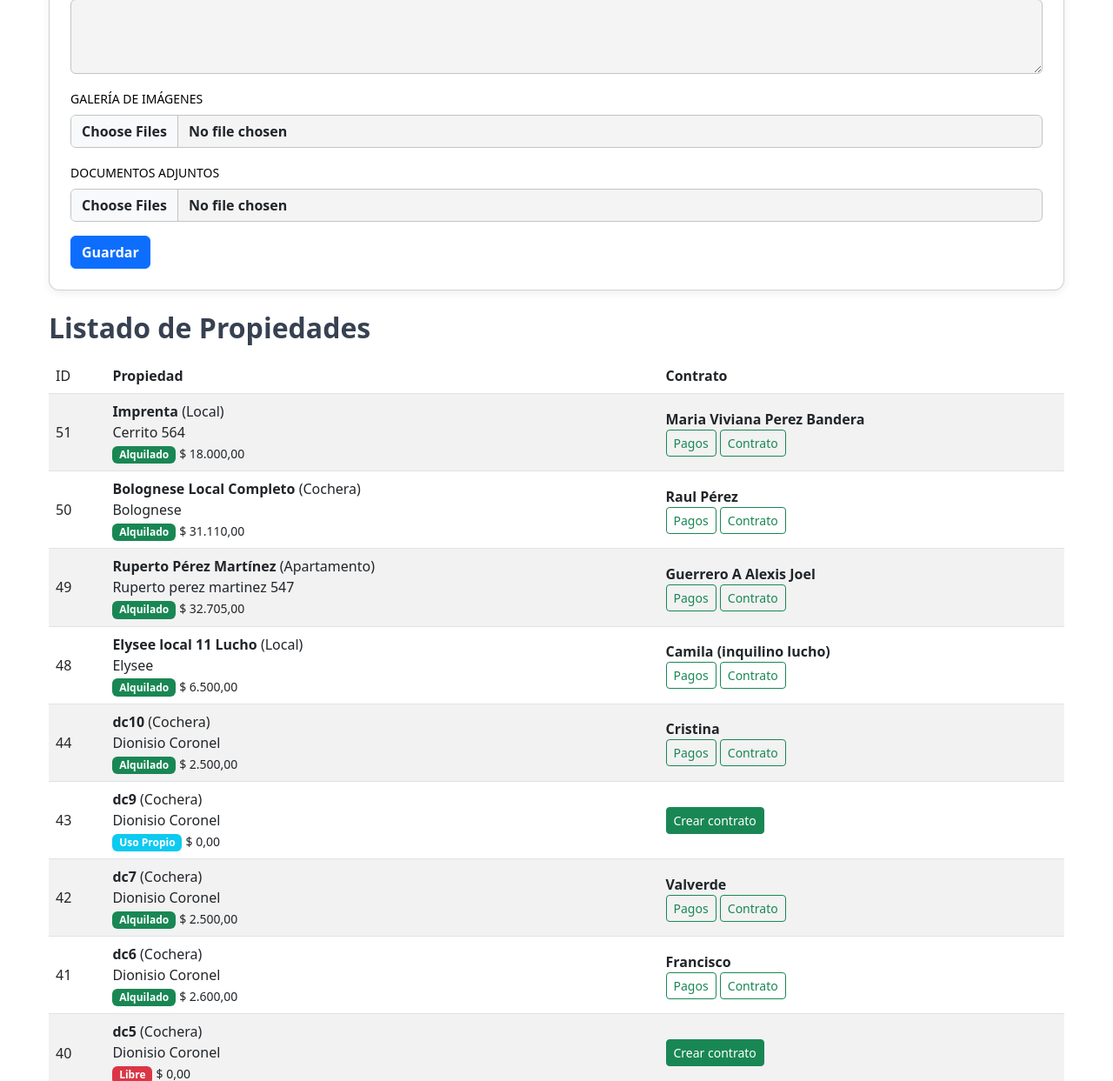
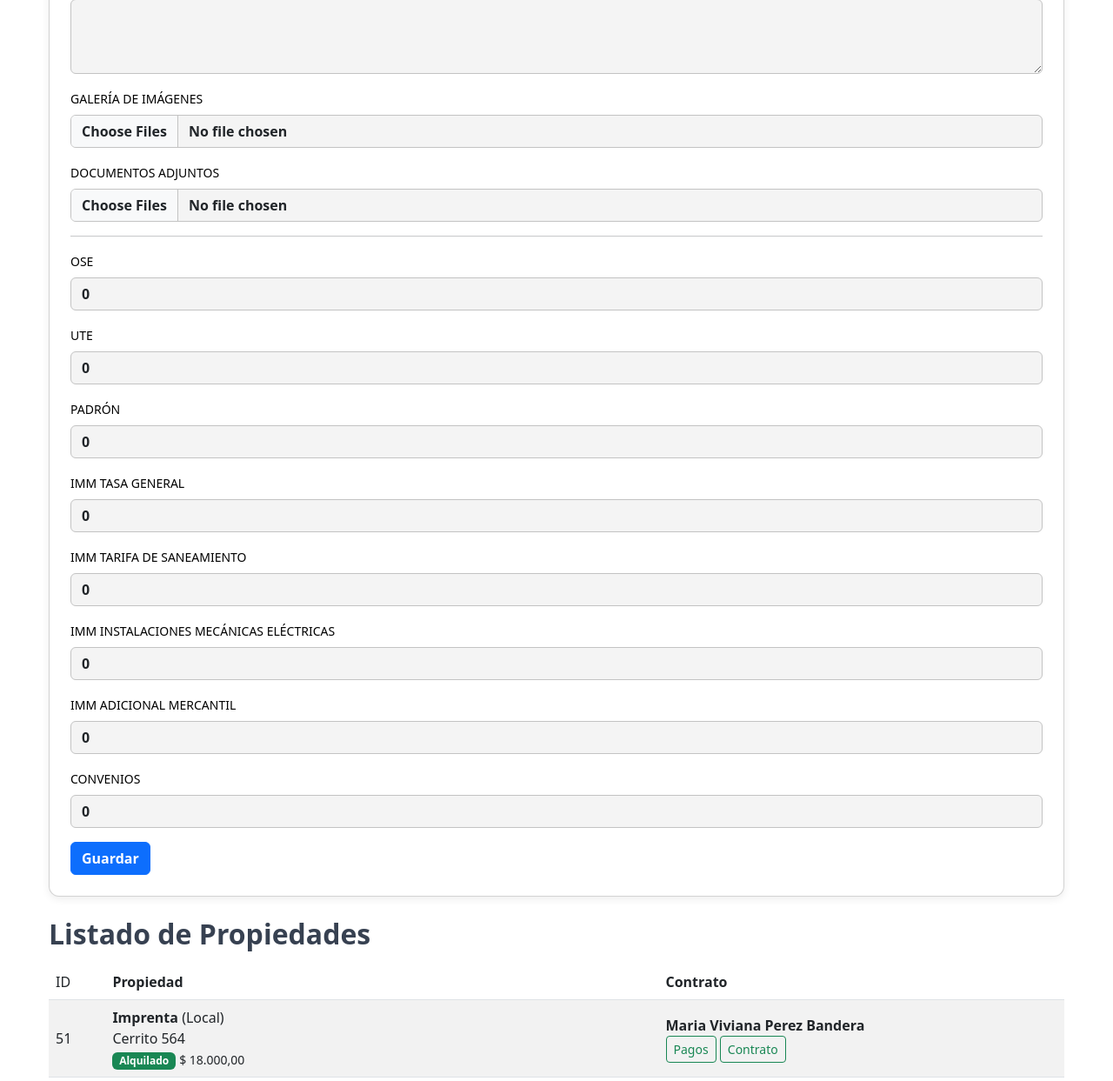
Before and after one commit to luchopb/rentflow, a PHP site: page /propiedades.php in a window 1280 px wide, after a click on "Agregar Nueva Propiedad". Shown: the part 1305-2548 px from the top of the page at 87% size. Run offline with PHP 8.4, Linux system fonts and the light colour scheme; a user stored in the database is signed in; data comes from the database, SQL or seed files in the repository.

Commit message:
Agrego campos nuevos

```diff
--- a/rentflow_mini/propiedades.php
+++ b/rentflow_mini/propiedades.php
@@ -54,6 +54,14 @@ if ($_SERVER['REQUEST_METHOD'] === 'POST') {
   $anep = clean_input($_POST['anep'] ?? '');
   $contribucion_inmobiliaria = floatval($_POST['contribucion_inmobiliaria'] ?? 0);
   $comentarios = clean_input($_POST['comentarios'] ?? '');
+  $ose = intval($_POST['ose'] ?? 0);
+  $ute = intval($_POST['ute'] ?? 0);
+  $padron = intval($_POST['padron'] ?? 0);
+  $imm_tasa_general = intval($_POST['imm_tasa_general'] ?? 0);
+  $imm_tarifa_de_saneamiento = intval($_POST['imm_tarifa_de_saneamiento'] ?? 0);
+  $imm_instalaciones_mecanicas_electricas = intval($_POST['imm_instalaciones_mecanicas_electricas'] ?? 0);
+  $imm_adicional_mercantil = intval($_POST['imm_adicional_mercantil'] ?? 0);
+  $convenios = intval($_POST['convenios'] ?? 0);
 
   $gallery_images = json_decode($_POST['existing_images'] ?? '[]', true) ?: [];
   $attached_docs = json_decode($_POST['existing_docs'] ?? '[]', true) ?: [];
@@ -105,18 +113,18 @@ if ($_SERVER['REQUEST_METHOD'] === 'POST') {
     $fecha_hora = date('Y-m-d H:i:s');
 
     if ($edit_id > 0) {
-      $stmt = $pdo->prepare("UPDATE propiedades SET nombre=?, tipo=?, direccion=?, imagenes=?, documentos=?, galeria=?, local=?, precio=?, incluye_gc=?, gastos_comunes=?, estado=?, garantia=?, corredor=?, anep=?, contribucion_inmobiliaria=?, comentarios=?, usuario_id=?, fecha_modificacion=? WHERE id=?");
-      $stmt->execute([$nombre, $tipo, $direccion, $imagenes_db, $documentos_db, $galeria, $local, $precio, $incluye_gc, $gastos_comunes, $estado, $garantia, $corredor, $anep, $contribucion_inmobiliaria, $comentarios, $usuario_id, $fecha_hora, $edit_id]);
+      $stmt = $pdo->prepare("UPDATE propiedades SET nombre=?, tipo=?, direccion=?, imagenes=?, documentos=?, galeria=?, local=?, precio=?, incluye_gc=?, gastos_comunes=?, estado=?, garantia=?, corredor=?, anep=?, contribucion_inmobiliaria=?, comentarios=?, ose=?, ute=?, padron=?, imm_tasa_general=?, imm_tarifa_de_saneamiento=?, imm_instalaciones_mecanicas_electricas=?, imm_adicional_mercantil=?, convenios=?, usuario_id=?, fecha_modificacion=? WHERE id=?");
+      $stmt->execute([$nombre, $tipo, $direccion, $imagenes_db, $documentos_db, $galeria, $local, $precio, $incluye_gc, $gastos_comunes, $estado, $garantia, $corredor, $anep, $contribucion_inmobiliaria, $comentarios, $ose, $ute, $padron, $imm_tasa_general, $imm_tarifa_de_saneamiento, $imm_instalaciones_mecanicas_electricas, $imm_adicional_mercantil, $convenios, $usuario_id, $fecha_hora, $edit_id]);
       $message = "Propiedad actualizada correctamente.";
     } else {
-      $stmt = $pdo->prepare("INSERT INTO propiedades (nombre,tipo,direccion,imagenes,documentos,galeria,local,precio,incluye_gc,gastos_comunes,estado,garantia,corredor,anep,contribucion_inmobiliaria,comentarios,usuario_id,fecha_creacion) VALUES (?,?,?,?,?,?,?,?,?,?,?,?,?,?,?,?,?,?)");
-      $stmt->execute([$nombre, $tipo, $direccion, $imagenes_db, $documentos_db, $galeria, $local, $precio, $incluye_gc, $gastos_comunes, $estado, $garantia, $corredor, $anep, $contribucion_inmobiliaria, $comentarios, $usuario_id, $fecha_hora]);
+      $stmt = $pdo->prepare("INSERT INTO propiedades (nombre,tipo,direccion,imagenes,documentos,galeria,local,precio,incluye_gc,gastos_comunes,estado,garantia,corredor,anep,contribucion_inmobiliaria,comentarios,ose,ute,padron,imm_tasa_general,imm_tarifa_de_saneamiento,imm_instalaciones_mecanicas_electricas,imm_adicional_mercantil,convenios,usuario_id,fecha_creacion) VALUES (?,?,?,?,?,?,?,?,?,?,?,?,?,?,?,?,?,?,?,?,?,?,?,?,?,?)");
+      $stmt->execute([$nombre, $tipo, $direccion, $imagenes_db, $documentos_db, $galeria, $local, $precio, $incluye_gc, $gastos_comunes, $estado, $garantia, $corredor, $anep, $contribucion_inmobiliaria, $comentarios, $ose, $ute, $padron, $imm_tasa_general, $imm_tarifa_de_saneamiento, $imm_instalaciones_mecanicas_electricas, $imm_adicional_mercantil, $convenios, $usuario_id, $fecha_hora]);
       $message = "Propiedad creada correctamente.";
     }
     header("Location: propiedades.php?msg=" . urlencode($message));
     exit();
   } else {
-    $edit_data = compact('nombre', 'tipo', 'direccion', 'galeria', 'local', 'precio', 'incluye_gc', 'gastos_comunes', 'estado', 'garantia', 'corredor', 'anep', 'contribucion_inmobiliaria', 'comentarios');
+    $edit_data = compact('nombre', 'tipo', 'direccion', 'galeria', 'local', 'precio', 'incluye_gc', 'gastos_comunes', 'estado', 'garantia', 'corredor', 'anep', 'contribucion_inmobiliaria', 'comentarios', 'ose', 'ute', 'padron', 'imm_tasa_general', 'imm_tarifa_de_saneamiento', 'imm_instalaciones_mecanicas_electricas', 'imm_adicional_mercantil', 'convenios');
     $edit_data['imagenes_arr'] = $gallery_images;
     $edit_data['documentos_arr'] = $attached_docs;
   }
@@ -332,6 +340,48 @@ include 'includes/header_nav.php';
           </div>
         <?php endif; ?>
 
+        <hr />
+
+        <div class="mb-3">
+          <label for="ose" class="form-label">OSE</label>
+          <input type="number" class="form-control" id="ose" name="ose" step="1" min="0" value="<?= htmlspecialchars($edit_data['ose'] ?? 0) ?>" />
+        </div>
+
+        <div class="mb-3">
+          <label for="ute" class="form-label">UTE</label>
+          <input type="number" class="form-control" id="ute" name="ute" step="1" min="0" value="<?= htmlspecialchars($edit_data['ute'] ?? 0) ?>" />
+        </div>
+
+        <div class="mb-3">
+          <label for="padron" class="form-label">Padrón</label>
+          <input type="number" class="form-control" id="padron" name="padron" step="1" min="0" value="<?= htmlspecialchars($edit_data['padron'] ?? 0) ?>" />
+        </div>
+
+        <div class="mb-3">
+          <label for="imm_tasa_general" class="form-label">IMM Tasa general</label>
+          <input type="number" class="form-control" id="imm_tasa_general" name="imm_tasa_general" step="1" min="0" value="<?= htmlspecialchars($edit_data['imm_tasa_general'] ?? 0) ?>" />
+        </div>
+
+        <div class="mb-3">
+          <label for="imm_tarifa_de_saneamiento" class="form-label">IMM Tarifa de saneamiento</label>
+          <input type="number" class="form-control" id="imm_tarifa_de_saneamiento" name="imm_tarifa_de_saneamiento" step="1" min="0" value="<?= htmlspecialchars($edit_data['imm_tarifa_de_saneamiento'] ?? 0) ?>" />
+        </div>
+
+        <div class="mb-3">
+          <label for="imm_instalaciones_mecanicas_electricas" class="form-label">IMM Instalaciones mecánicas eléctricas</label>
+          <input type="number" class="form-control" id="imm_instalaciones_mecanicas_electricas" name="imm_instalaciones_mecanicas_electricas" step="1" min="0" value="<?= htmlspecialchars($edit_data['imm_instalaciones_mecanicas_electricas'] ?? 0) ?>" />
+        </div>
+
+        <div class="mb-3">
+          <label for="imm_adicional_mercantil" class="form-label">IMM Adicional mercantil</label>
+          <input type="number" class="form-control" id="imm_adicional_mercantil" name="imm_adicional_mercantil" step="1" min="0" value="<?= htmlspecialchars($edit_data['imm_adicional_mercantil'] ?? 0) ?>" />
+        </div>
+
+        <div class="mb-3">
+          <label for="convenios" class="form-label">Convenios</label>
+          <input type="number" class="form-control" id="convenios" name="convenios" step="1" min="0" value="<?= htmlspecialchars($edit_data['convenios'] ?? 0) ?>" />
+        </div>
+
         <button type="submit" class="btn btn-primary fw-semibold"><?= $edit_id ? "Actualizar" : "Guardar" ?></button>
         <?php if ($edit_id): ?>
           <a href="propiedades.php" class="btn btn-outline-secondary ms-2">Cancelar</a>
```
